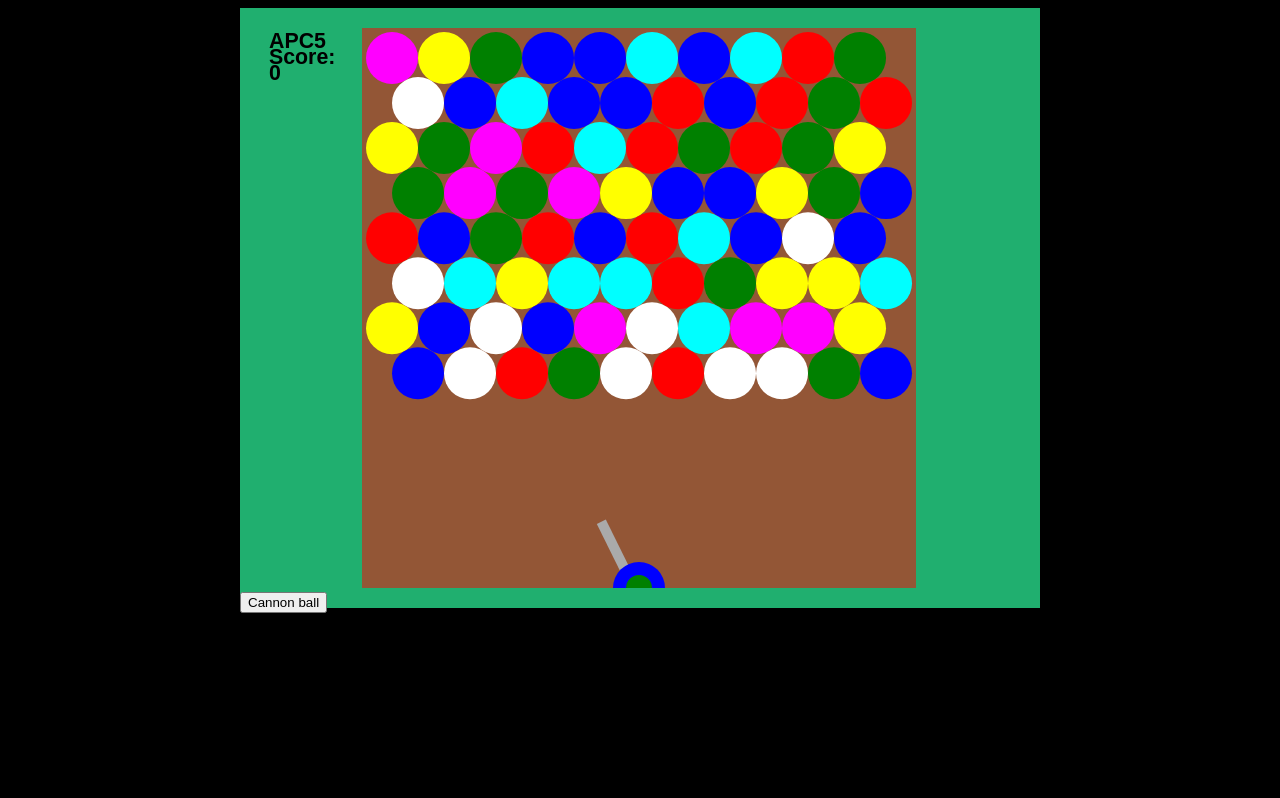
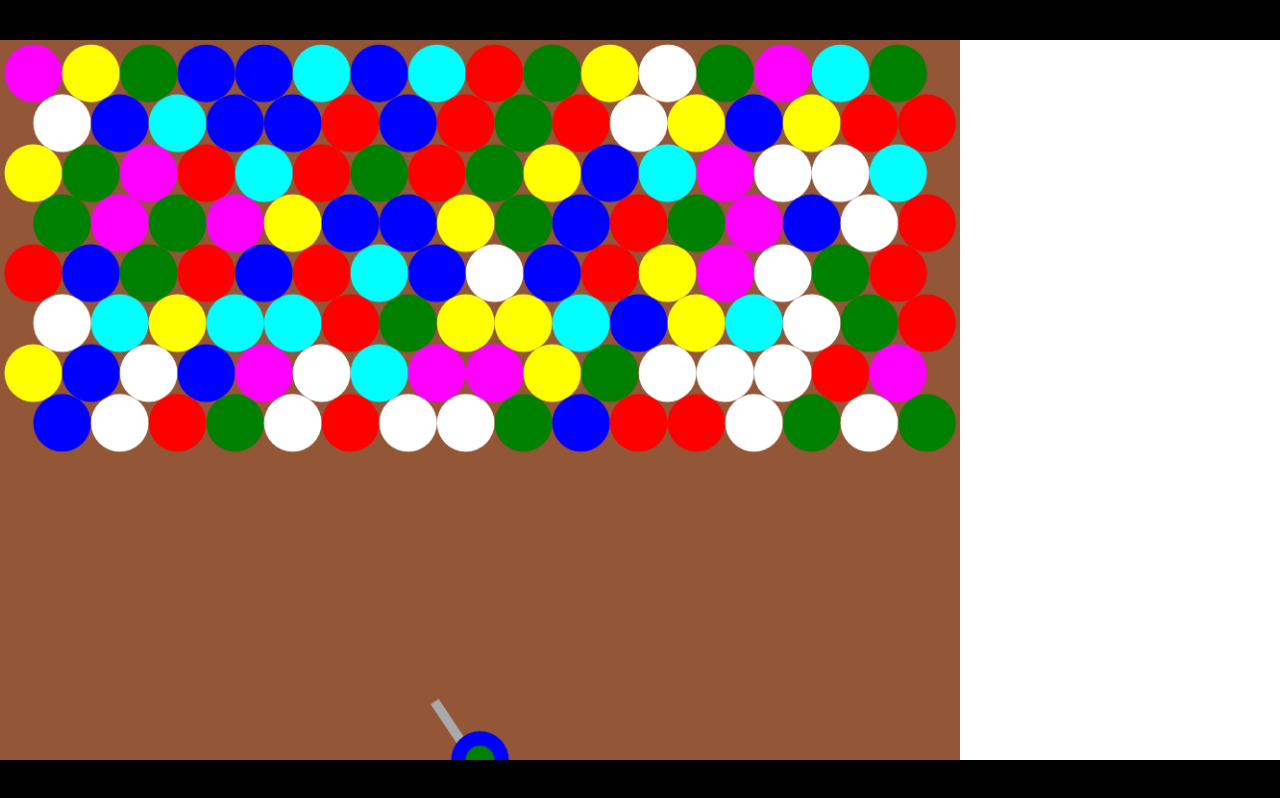
Before and after one commit to gamkedo-la/apc5, a plain HTML site: page index.html in a window 1280 px wide. Drawn offline with Linux system fonts and the light colour scheme.

Commit message:
Game area now resizes with window space
Cannon can rotate farther. Now uses variable instead of magic no.
Game play area is 12:9
0.75 will be replaced with variable in later update
(if not in previous commit, white now appears on grid)
Game play area now a separate canvas
Added canvas to draw entire game
Canvas now auto sizes based on grid dimentions
Tons of changes to make all .js code function with new canvas names

```diff
--- a/css/styles.css
+++ b/css/styles.css
@@ -10,25 +10,38 @@ canvas { /*disable accidental highlight*/
 }
 body {
     background: #000000;
+		width: 100%;
+		height: 100%;
+		margin: 0;
+		padding: 0;
 }
 
 #gameBoard {
-    position: relative;
-    height: 600px;
-    width: 800px;
-    margin: 0 auto;
+    position: absolute;
+/*    height: 100%;
+    width: 100%;
+		padding: 0;*/
+    margin: 0;
+		text-align:center;
 
-    background-color: #20AF6F;
+    background-color: #000000;
 }
 
 #gameCanvas {
-    position: relative;
+/*    position: relative;
     margin: 20px 0 0 4px;
+		*/
+		position:absolute;
+		display:inline;
 }
 
 #scoresCanvas {
     position: relative;
     margin: 20px 0 0 4px;
+}
+
+#drawingCanvas {
+		position:absolute;
 }
 
 #powerUps {
--- a/index.html
+++ b/index.html
@@ -8,11 +8,13 @@
 
 <body>
 <div id="gameBoard">
-    <canvas id="scoresCanvas" width="110" height="560"></canvas>
-    <canvas id="gameCanvas" width="554" height="560"></canvas>
-    <div id="powerUps">
+    <canvas id="drawingCanvas">
+		    <canvas id="scoresCanvas" width="110" height="560"></canvas>
+        <canvas id="gameCanvas" width="800" height="600"></canvas>
+    </canvas>
+<!--    <div id="powerUps">
     <button id="cannonBall">Cannon ball</button>
-    </div>
+    </div-->
 </div>
 
 <script src="js/ImageLoading.js"></script>
--- a/js/Ball.js
+++ b/js/Ball.js
@@ -80,7 +80,7 @@ var Ball = function (_x, _y, _angle, _v) {
 
 	var draw = function(){
 		var coords = ballMover.coords();
-		drawCircleFill(canvasContext, coords.x, coords.y, bubbleSize, value, 1);
+		drawCircleFill(gameContext, coords.x, coords.y, bubbleSize, value, 1);
 	};
 
 	var testCurrentHex = function(){
--- a/js/Bubble.js
+++ b/js/Bubble.js
@@ -16,7 +16,7 @@ var Bubble = function(_c, _r, _v){
 
 	var draw = function(){
 		var center = grid.gridCoordsToScreen(col, row);
-		drawCircleFill(canvasContext, center.x, center.y, bubbleSize, value, 1);
+		drawCircleFill(gameContext, center.x, center.y, bubbleSize, value, 1);
 	};
 
 	var getCombinedColorIndex = function(_valIndex){
--- a/js/Cannon.js
+++ b/js/Cannon.js
@@ -1,6 +1,6 @@
 var Cannon = function () {
-	var x = canvas.width / 2;
-	var y = canvas.height;
+	var x = gameCanvas.width / 2;;
+	var y = gameCanvas.height;
 	var rotation = 90;
 	var width = 75;
 	var height = 10;
@@ -11,22 +11,23 @@ var Cannon = function () {
 	var nextValue = randomColor();
 	var previewBubble = new PreviewBubble(value);
 	var nextPowerup;
+	var maxRotation = Math.PI/16;
 
 	const CANNONBALL = 1;
 
 	var calculateRotation = function(){
 		var yDiff = y - mouse.y;
-		var xDiff = x - mouse.x;
+		var xDiff = x - mouse.x / 0.75;
 		if(xDiff < 0){
 			rotation = Math.atan(yDiff/xDiff);
 		} else {
 			rotation = Math.atan(yDiff/xDiff) - Math.PI;
 		}
 
-		if(rotation > -Math.PI/8){
-			rotation = -Math.PI/8;
-		} else if(rotation < -Math.PI + Math.PI/8){
-			rotation = -Math.PI + Math.PI/8;
+		if(rotation > -maxRotation){
+			rotation = -maxRotation;
+		} else if(rotation < -Math.PI + maxRotation){
+			rotation = -Math.PI + maxRotation;
 		}
 	};
 
@@ -38,15 +39,15 @@ var Cannon = function () {
 	};
 
 	var draw = function(){
-		colorRect(canvasContext, x,y+10, width+10,height, color, rotation, 0, -height/2);
+		colorRect(gameContext, x,y+10, width+10,height, color, rotation, 0, -height/2);
 
 		switch (nextPowerup) {
 			case CANNONBALL:
-				drawCircleFill(canvasContext, x, y, bubbleSize, 'black', 1);
+				drawCircleFill(gameContext, x, y, bubbleSize, 'black', 1);
 				break;
 			default:
-				drawCircleFill(canvasContext, x, y, bubbleSize, value, 1);
-				drawCircleFill(canvasContext, x, y, bubbleSize/2, nextValue, 1);
+				drawCircleFill(gameContext, x, y, bubbleSize, value, 1);
+				drawCircleFill(gameContext, x, y, bubbleSize/2, nextValue, 1);
 				break;
 		}
 
--- a/js/Game.js
+++ b/js/Game.js
@@ -1,6 +1,6 @@
 var Game = function(){
-	var numBubbleCols = 10;
-	var numBubbleRows = 11;
+	var numBubbleCols = 16;
+	var numBubbleRows = 14;
 	var startingRows = 8;
 
 	var bubblesPopped = 0;
@@ -48,9 +48,9 @@ var Game = function(){
 
 			debugCanvas = document.createElement('canvas');
 			debugContext = debugCanvas.getContext('2d');
-			debugCanvas.width = canvas.width;
-			debugCanvas.height = canvas.height;
-			debugContext.drawImage(canvas, 0, 0);
+			debugCanvas.width = gameCanvas.width;
+			debugCanvas.height = gameCanvas.height;
+			debugContext.drawImage(gameCanvas, 0, 0);
 		}
 	};
 
--- a/js/Input.js
+++ b/js/Input.js
@@ -1,9 +1,9 @@
 function setupInput() {
-	canvas.addEventListener('mousemove', updateMousePos);
-	canvas.addEventListener('mousedown', mousePressed);
-	canvas.addEventListener('mouseup', mouseReleased);
+	drawingCanvas.addEventListener('mousemove', updateMousePos);
+	drawingCanvas.addEventListener('mousedown', mousePressed);
+	drawingCanvas.addEventListener('mouseup', mouseReleased);
 
-	canvas.addEventListener('contextmenu', function(e) {
+	drawingCanvas.addEventListener('contextmenu', function(e) {
 	      if (e.button === 2) { // block right click menu
 	       e.preventDefault();
 	        return false;
@@ -29,7 +29,7 @@ function mousePressed(evt) {
 		case 2:
 			if(debug){console.log("Mouse 2");cannon.swapValues();} //debug
 			mouse.right = true;
-			var bubble = grid.findBubbleHere(mouse.x,mouse.y);
+			var bubble = grid.findBubbleHere(mouse.x/0.75,mouse.y);
 			if (bubble) {
 				console.log('Explode', grid.screenCoordsToGrid(mouse.x,mouse.y));
 				bubblePopper.push(bubble);
@@ -57,11 +57,11 @@ function mouseReleased(evt) {
 }
 
 function updateMousePos(evt) {
-	var rect = canvas.getBoundingClientRect();
+	var rect = drawingCanvas.getBoundingClientRect();
 	//var root = document.documentElement;
 
-	mouse.x = evt.clientX - rect.left;// - root.scrollLeft;
-  	mouse.y = evt.clientY - rect.top;// - root.scrollTop;
+	mouse.x = (evt.clientX - rect.left)/gameScaleX;// - root.scrollLeft;
+	mouse.y = (evt.clientY - rect.top)/gameScaleY;// - root.scrollTop;
 }
 
 //mouse object stores mouse information
--- a/js/Main.js
+++ b/js/Main.js
@@ -1,8 +1,12 @@
 //Global variables
-var canvas, canvasContext, scoresCanvas, scoresContext, grid, cannon, bubblePopper, deltaTime, prevTime;
+var gameScaleX, gameScaleY;
+var drawingCanvas, drawingContext;
+var gameCanvas, gameContext;
+var scoresCanvas, scoresContext;
+var grid, cannon, bubblePopper, deltaTime, prevTime, gameBoard;
 var framesPerSecond = 60;
 var canvasColor = "#935636", gameBoardColor = "#20AF6F";
-var bubbleSize = 26, HEX_TO_CIRCLE_RATIO = Math.sqrt(3)/2;
+var bubbleSize = 30, HEX_TO_CIRCLE_RATIO = Math.sqrt(3)/2;
 var minCombo = 3;
 var bubbleColors;
 var rgbColorList = ["gap", "blue","green","red", "cyan","magenta","yellow", "white"];
@@ -28,40 +32,52 @@ document.onmousedown = function()
 };
 
 window.onload = function() {
-	canvas = document.getElementById('gameCanvas');
-	canvasContext = canvas.getContext('2d');
+	drawingCanvas = document.getElementById('drawingCanvas');
+	drawingContext = drawingCanvas.getContext('2d');
+	window.addEventListener("resize", resizeWindow);
+
+	gameBoard = document.getElementById('gameBoard');
+	gameCanvas = document.getElementById('gameCanvas');
+	gameContext = gameCanvas.getContext('2d');
 	scoresCanvas = document.getElementById('scoresCanvas');
 	scoresContext = scoresCanvas.getContext('2d');
 	setupInput();
 
-	colorRect(canvasContext, 0,0, canvas.width,canvas.height, canvasColor);
+	colorRect(gameContext, 0,0, gameCanvas.width,gameCanvas.height, canvasColor);
 	colorRect(scoresContext, 0,0, scoresCanvas.width,scoresCanvas.height, gameBoardColor);
 
+	gameCanvas.width = (Game.getCs() * bubbleSize * 2 + bubbleSize / HEX_TO_CIRCLE_RATIO * 2 - bubbleSize);
+	gameCanvas.height = gameCanvas.width * 9/12;
+
+
 	prevTime = Date.now();
+	resizeWindow();
 	startGame();
 	mainGameLoop = setInterval(updateAll, 1000/framesPerSecond);
 };
 
 //Code to run every time the main game is started (past the main menu)
 function startGame(){
-	document.getElementById('powerUps').style.display = 'block';
-	document.getElementById('cannonBall').onclick = function(event){
-		cannon.setCannonball();
-		event.preventDefault();
-	};
+//	document.getElementById('powerUps').style.display = 'block';
+//	document.getElementById('cannonBall').onclick = function(event){
+//		cannon.setCannonball();
+//		event.preventDefault();
+//	};
 	Game.restart();
 }
 
 function makeGrid() {
-	var circleToHexRatio = 2/Math.sqrt(3);
 	//Next line is temp code to center the hex grid in the middle of the canvas
-	var gridCenterX = bubbleSize * circleToHexRatio;
-	var gridCenterY = bubbleSize * circleToHexRatio;
+	var gridCenterX = bubbleSize / HEX_TO_CIRCLE_RATIO;
+	var gridCenterY = bubbleSize / HEX_TO_CIRCLE_RATIO;
 
-	grid = new Grid(gridCenterX, gridCenterY, Game.getCs(), Game.getRs(), Game.startRs(), bubbleSize * circleToHexRatio);
+	grid = new Grid(gridCenterX, gridCenterY, Game.getCs(), Game.getRs(), Game.startRs(), bubbleSize / HEX_TO_CIRCLE_RATIO);
 }
 
 function updateAll() {
+	gameScaleX = drawingCanvas.width/gameCanvas.width;
+	gameScaleY = drawingCanvas.height/gameCanvas.height;
+
 	var now = Date.now();
 	deltaTime = now - prevTime;
 	prevTime = now;
@@ -71,20 +87,34 @@ function updateAll() {
 		VictoryScreen.draw();
 	} else {
 		Game.moveAll();
+		drawAll();
+	}
+}
+
+function drawAll(){
 		Game.draw();
-	}
+		drawingContext.save();
+		drawingContext.scale(gameScaleX * 0.75, gameScaleY);
+//		canvasContext.translate(topLeftX, topLeftY);
+//	canvasContext.rotate(rotation);
+		drawingContext.drawImage(gameCanvas, 0, 0);
+		drawingContext.restore();
+
+
+
+
 }
 
 //Might redo how the background code works
 var background = (function(){
 	clear = function(){
-		colorRect(canvasContext, 0,0, canvas.width,canvas.height, canvasColor);
+		colorRect(gameContext, 0,0, gameCanvas.width,gameCanvas.height, canvasColor);
 		colorRect(scoresContext, 0,0, scoresCanvas.width,scoresCanvas.height, gameBoardColor);
 
 		//Debug code to draw a representation of the hex on screen
 		if(hexDebug){
 			//Pick one, comment the other out
-			canvasContext.drawImage(debugCanvas, 0, 0);
+			gameContext.drawImage(debugCanvas, 0, 0);
 			//grid.drawBounds();
 		}
 	};
@@ -92,3 +122,22 @@ var background = (function(){
 		clear: clear
 	}
 })();
+
+function resizeWindow(){
+	scoresCanvas.height = 1;
+	gameBoard.height = window.innerHeight;
+	gameBoard.width = window.innerWidth;
+
+	if(window.innerHeight / 9 > window.innerWidth / 16){
+		drawingCanvas.width = window.innerWidth;
+		drawingCanvas.height = window.innerWidth * 9/16;
+	}else{
+		drawingCanvas.height = window.innerHeight;
+		drawingCanvas.width = window.innerHeight * 16/9;
+	}
+
+	drawingCanvas.style.top = (window.innerHeight/2 - drawingCanvas.height/2) + "px";
+	drawingCanvas.style.left = (window.innerWidth/2 - drawingCanvas.width/2) + "px";
+	colorRect(drawingContext, 0,0, drawingCanvas.width,drawingCanvas.height, "white");
+//	drawingCanvas.color = "white";
+}
--- a/js/PreviewBubble.js
+++ b/js/PreviewBubble.js
@@ -6,7 +6,7 @@ var PreviewBubble = function(_v) {
 	var previewSize = minSize;
 
 	var draw = function() {
-		var bubble = grid.findBubbleHere(mouse.x,mouse.y);
+		var bubble = grid.findBubbleHere(mouse.x/0.75,mouse.y);
 		if (bubble) {
 			var combinedIndex = bubble.getCombinedIndex(value);
 			if (combinedIndex) {
@@ -16,7 +16,7 @@ var PreviewBubble = function(_v) {
 				previewSize += vSize;
 
 				var center = grid.gridCoordsToScreen(bubble.getPos().c, bubble.getPos().r);
-				drawCircleFill(canvasContext, center.x, center.y, previewSize, bubbleColors[combinedIndex], 1);
+				drawCircleFill(gameContext, center.x, center.y, previewSize, bubbleColors[combinedIndex], 1);
 			}
 		}
 	};
--- a/js/Tools.js
+++ b/js/Tools.js
@@ -34,7 +34,6 @@ function concatUnique(array1, array2){
 }
 
 function randomColor(useWhite){
-	//return bubbleColors[Math.floor(Math.random()*(bubbleColors.length - 1)) + 1];
 	if(useWhite){
 		return bubbleColors[Math.floor(Math.random()*(bubbleColors.length - 1)) + 1];
 	}else{
```
Also changed, not shown: js/Grid.js (+7 -7 lines), js/Particle.js (+4 -4 lines).
